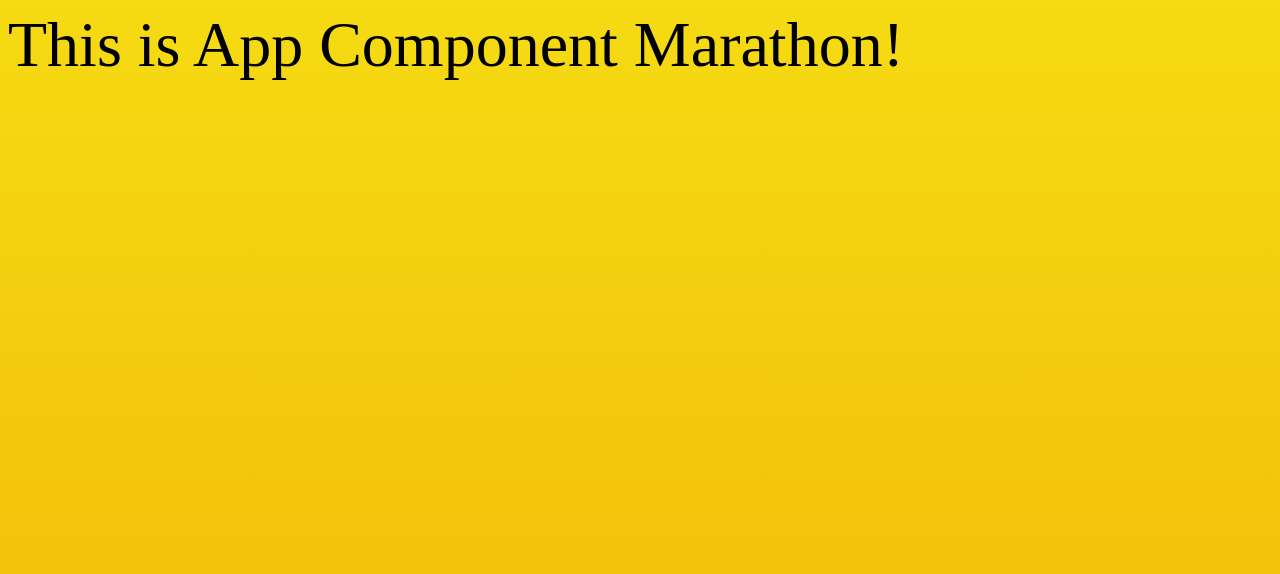
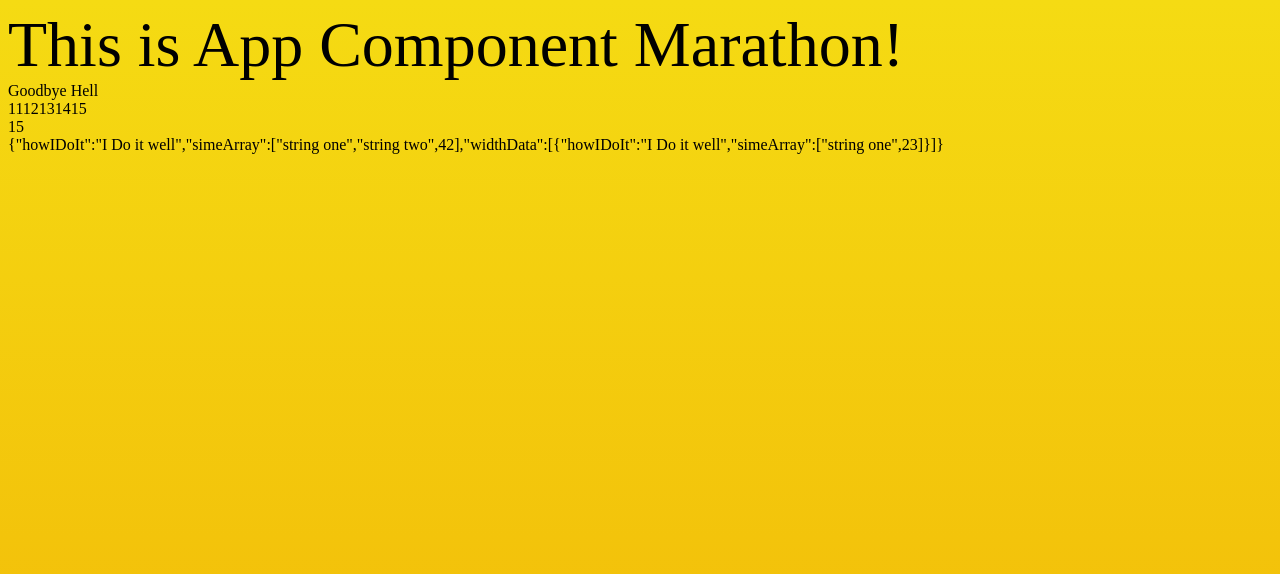
Before and after one commit to pavel-sobchenko/react_marathon, a React app: page / in a window 1280 px wide. Shown: the top 574 px of the page. Built offline with nearby package versions, Linux system fonts and the light colour scheme; the HTML template or start-up script is replaced by a standard one.

Commit message:
feat: added function and interface

```diff
--- a/src/App.tsx
+++ b/src/App.tsx
@@ -2,10 +2,16 @@ import React from 'react';
 import cn from 'classnames';
 
 import s from './App.module.scss';
+import obj from './example';
 
-const App = () => {
-  console.log('SOME LOG');
-  return <div className={cn(s.header, 'color')}>This is App Component Marathon!</div>;
-};
+const App = () => (
+    <div>
+        <div className={cn(s.header, 'color')}>This is App Component Marathon!</div>
+        <div>{obj.concat('Goodbye', 'Hell')}</div>
+        <div>{obj.arr.map((i: number) => i + 10)}</div>
+        <div>{obj.arr.reduce((a,b) => a + b, 0)}</div>
+        <div>{JSON.stringify(obj.myHometask)}</div>
+    </div>
+    );
 
 export default App;
--- a/src/example.ts
+++ b/src/example.ts
@@ -1 +1,27 @@
-let tsString = 'str';
+const concat = (hello: string, world: string): string => [hello, world].join(' ');
+
+interface SimeArray extends Array<string|number> {}
+
+interface HomeTask {
+    howIDoIt: string;
+    simeArray: SimeArray;
+    widthData: Array<{howIDoIt: string, simeArray: SimeArray}>
+}
+
+const myHometask: HomeTask = {
+    howIDoIt: "I Do it well",
+    simeArray: ["string one", "string two", 42],
+    widthData: [{ howIDoIt: "I Do it well" , simeArray : ["string one", 23] }]
+};
+
+interface MyArray<T> {
+    [N: number] : T;
+    map(fn: (el: T) => T): T[];
+    reduce<U>(fn: (prev: U, cur: T) => T, init: U): U;
+}
+
+const arr: MyArray<number> = [1,2,3,4,5];
+// arr.reduce((a,b) => a + b, 0);
+// arr.map((i) => i + 10);
+
+export default {concat, arr, myHometask};
```
